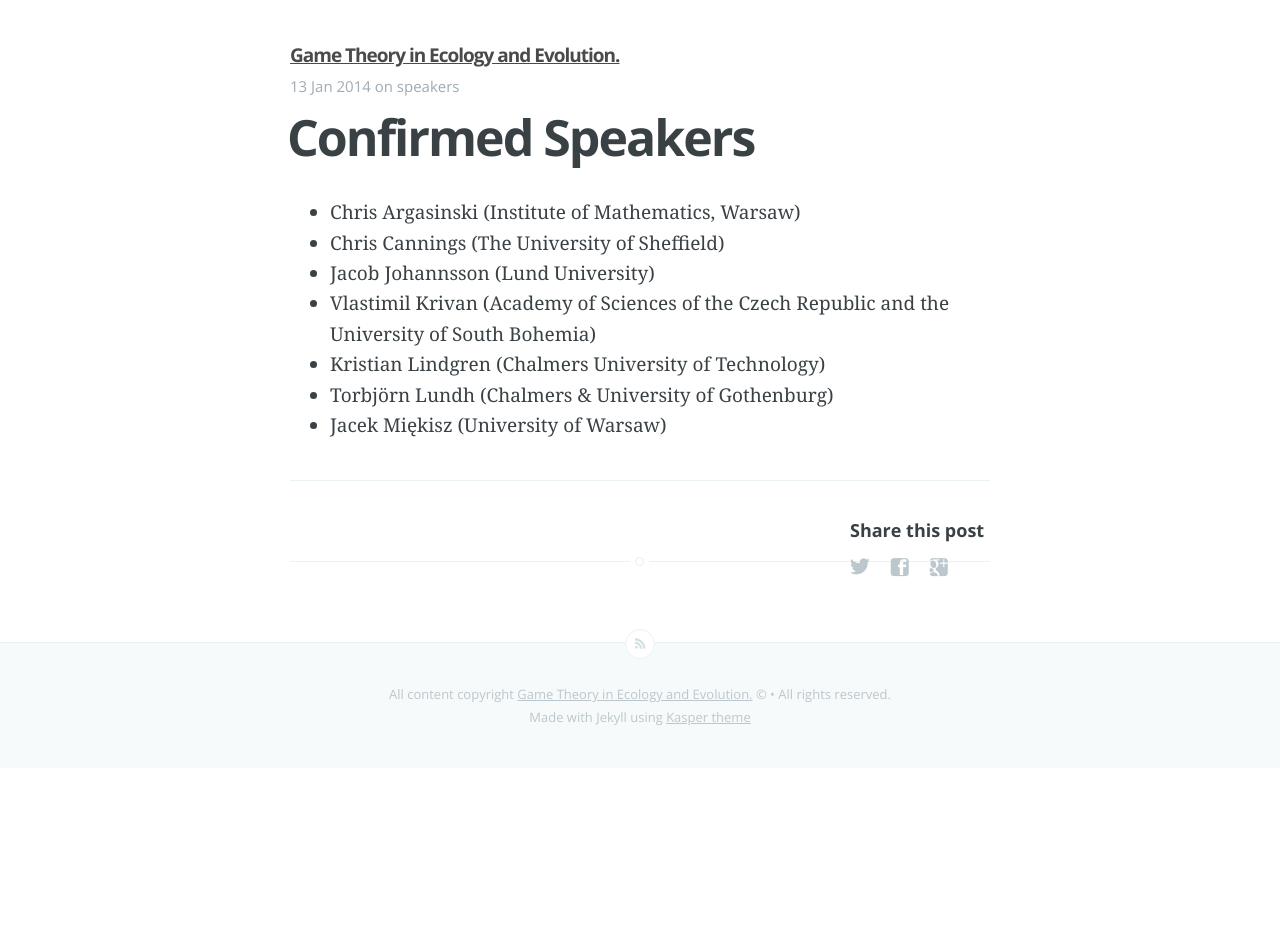
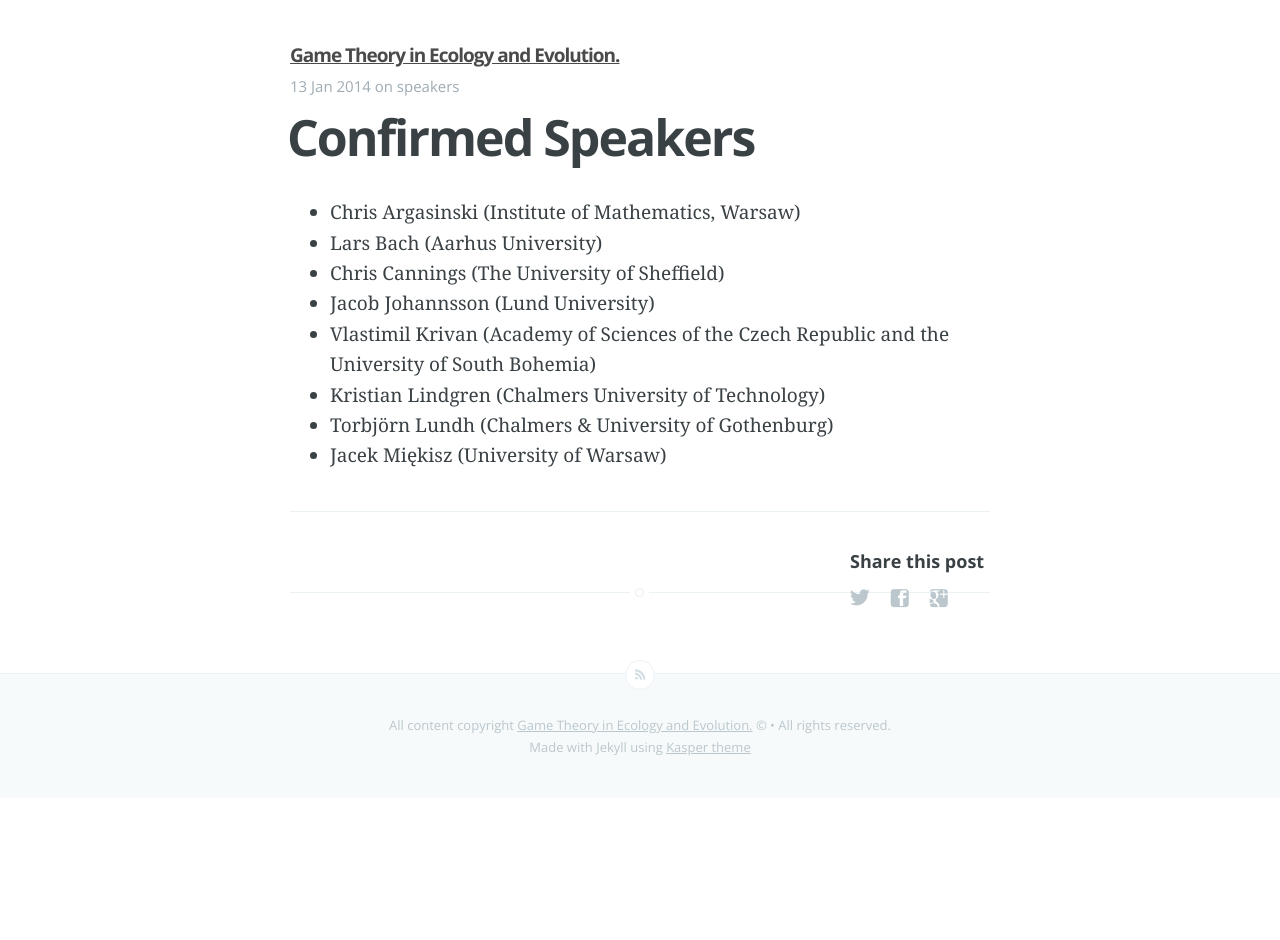
Before and after one commit to evolgamesecmtb2014/evolgamesecmtb2014.github.io, a Jekyll site: the page built from _posts/2013-11-10-confirmedspeakers.markdown, in a window 1280 px wide. Built offline with Jekyll 4.4.1, drawn with Linux system fonts in a browser that asks for light colours; Markdown is read by kramdown in place of the engine named in the settings.

Commit message:
Lars Bach added

```diff
--- a/_posts/2013-11-10-confirmedspeakers.markdown
+++ b/_posts/2013-11-10-confirmedspeakers.markdown
@@ -10,6 +10,7 @@
 
 
 + Chris Argasinski (Institute of Mathematics, Warsaw)
++ Lars Bach (Aarhus University)
 + Chris Cannings (The University of Sheffield)
 + Jacob Johannsson (Lund University)
 + Vlastimil Krivan (Academy of Sciences of the Czech Republic and the University of South Bohemia)
```
